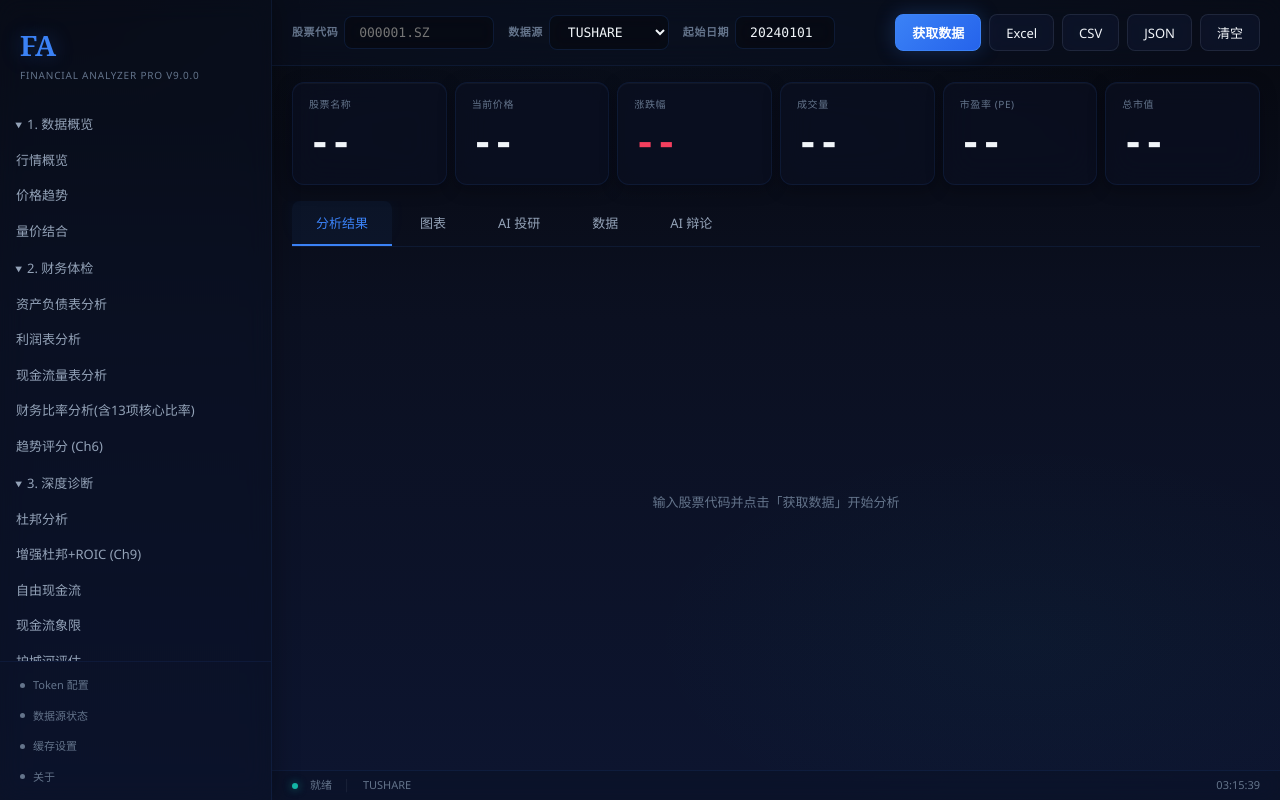
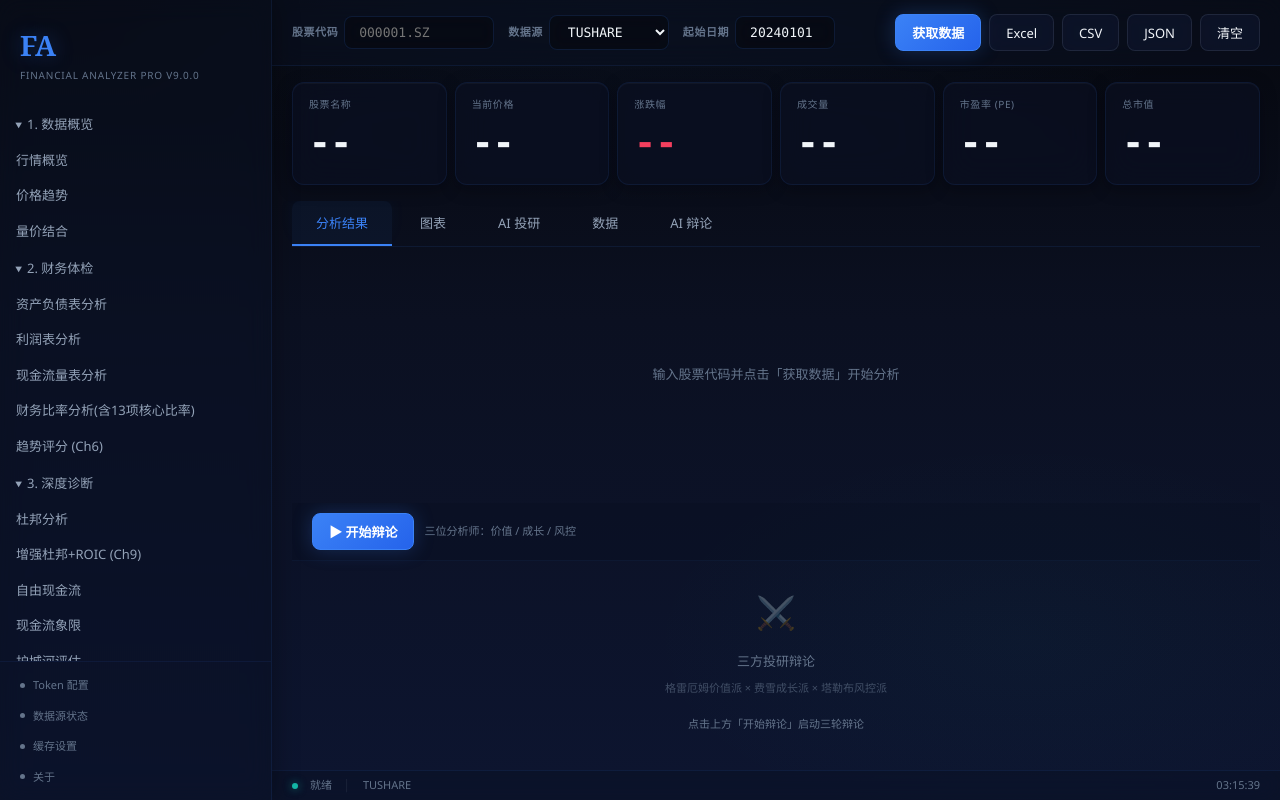
Before and after one commit to kk123-p/Financial_analyzer, a FastAPI app: page / in a window 1280 px wide. Run offline with FastAPI, Linux system fonts and the light colour scheme; some libraries are stand-ins or nearby versions.

Commit message:
fix: move debate start button outside hidden layout so it is always visible

```diff
--- a/financial_analyzer/web/templates/base.html
+++ b/financial_analyzer/web/templates/base.html
@@ -272,17 +272,28 @@
                 </div>
 
                 <!-- Tab: AI 辩论 — 三方投研辩论 -->
-<div id="tab-debate" class="tab-panel">
-    <div class="debate-layout" id="debate-layout" style="display:none;">
-        <!-- 控制栏 -->
-        <div class="debate-control-bar">
-            <button class="btn btn-accent" onclick="startDebateNew()" id="debate-start-btn">▶ 开始辩论</button>
-            <span style="color:var(--text-muted);font-size:var(--text-xs);">三位分析师：价值 / 成长 / 风控</span>
-            <span class="debate-status" id="debate-status"></span>
+<div id="tab-debate" class="tab-panel" style="flex-direction:column;display:flex;">
+    <!-- 控制栏 — 始终可见 -->
+    <div class="debate-control-bar" style="flex-shrink:0;">
+        <button class="btn btn-accent" onclick="startDebateNew()" id="debate-start-btn">▶ 开始辩论</button>
+        <span style="color:var(--text-muted);font-size:var(--text-xs);">三位分析师：价值 / 成长 / 风控</span>
+        <span class="debate-status" id="debate-status" style="margin-left:auto;"></span>
+    </div>
+
+    <!-- 空状态占位 — 辩论前可见 -->
+    <div id="debate-empty-state" style="display:flex;align-items:center;justify-content:center;flex:1 1 auto;min-height:200px;">
+        <div class="chat-empty">
+            <div style="font-size:32px;opacity:0.3;margin-bottom:8px;">⚔️</div>
+            <div>三方投研辩论</div>
+            <div class="hint">格雷厄姆价值派 × 费雪成长派 × 塔勒布风控派</div>
+            <div style="margin-top:12px;font-size:var(--text-xs);color:var(--text-muted);">点击上方「开始辩论」启动三轮辩论</div>
         </div>
+    </div>
 
+    <!-- 四区域布局 — 辩论中可见 -->
+    <div id="debate-layout" style="display:none;flex-direction:column;flex:1 1 0;min-height:0;overflow:hidden;">
         <!-- 三列 -->
-        <div class="debate-columns" id="debate-columns">
+        <div class="debate-columns" id="debate-columns" style="flex:1 1 0;min-height:0;">
             <div class="debate-column debate-column--value" id="debate-col-value">
                 <div class="debate-column-header">📊 格雷厄姆 · 价值派</div>
                 <div class="debate-column-body" id="debate-body-value"></div>
@@ -307,22 +318,13 @@
         <div class="debate-followup-bar">
             <span style="color:var(--text-muted);font-size:var(--text-xs);white-space:nowrap;">💬 追问三方：</span>
             <input type="text" id="debate-followup-input"
-                   placeholder="输入追问，如：如果行业增速放缓到5%，你们的结论会如何调整？"
+                   placeholder="输入追问..."
                    onkeydown="if(event.key==='Enter'){event.preventDefault();sendDebateFollowup();}">
             <button class="btn" onclick="sendDebateFollowup()" style="padding:6px 14px;font-size:var(--text-xs);">发送追问</button>
             <button class="chat-stop-btn" onclick="stopDebate()" style="padding:6px 12px;font-size:var(--text-xs);">停止</button>
             <span style="flex:1;"></span>
             <button class="btn-export" onclick="exportDebate('md')">导出 Markdown</button>
             <button class="btn-export" onclick="exportDebate('html')">导出 HTML</button>
-        </div>
-    </div>
-
-    <!-- 空状态占位 -->
-    <div id="debate-empty-state" style="display:flex;align-items:center;justify-content:center;min-height:300px;flex:1 1 auto;">
-        <div class="chat-empty">
-            <div style="font-size:32px;opacity:0.3;margin-bottom:8px;">⚔️</div>
-            <div>三方投研辩论</div>
-            <div class="hint">格雷厄姆价值派 × 费雪成长派 × 塔勒布风控派</div>
         </div>
     </div>
 </div>
```
